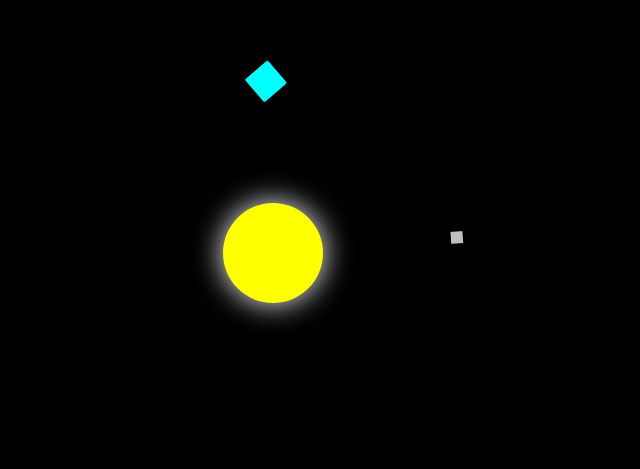
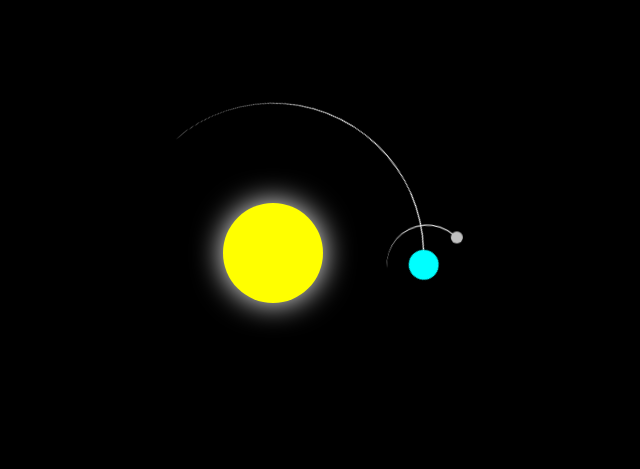
Before and after one commit to dan1el-alme1da/sistema.solar, a plain HTML site: page estrutura/index.html in a window 1280 px wide. Shown: the part 147-616 px from the top of the page, without its empty margins (367-1007 px from the left). Drawn offline with Linux system fonts and the light colour scheme.

Commit message:
ultimos detalhes

```diff
--- a/estrutura/index.html
+++ b/estrutura/index.html
@@ -37,7 +37,7 @@
         border-style:solid;
         border-color:white
             transparent
-            transparent transparent transparent;
+            transparent  transparent;
         border-width:0.1em 0.1em 0 0;
         border-radius: 50%;
     }
@@ -59,11 +59,11 @@
     .moon::before {
         content:'';
         position: absolute;
-        border-radius: 5%;
+        border-radius: 50%;
     }
     .earth::before{
         top:2.8em;
-        right:2.8;
+        right:2.8em;
         width: 3em;
         height: 3em;
         background-color: aqua;
```
